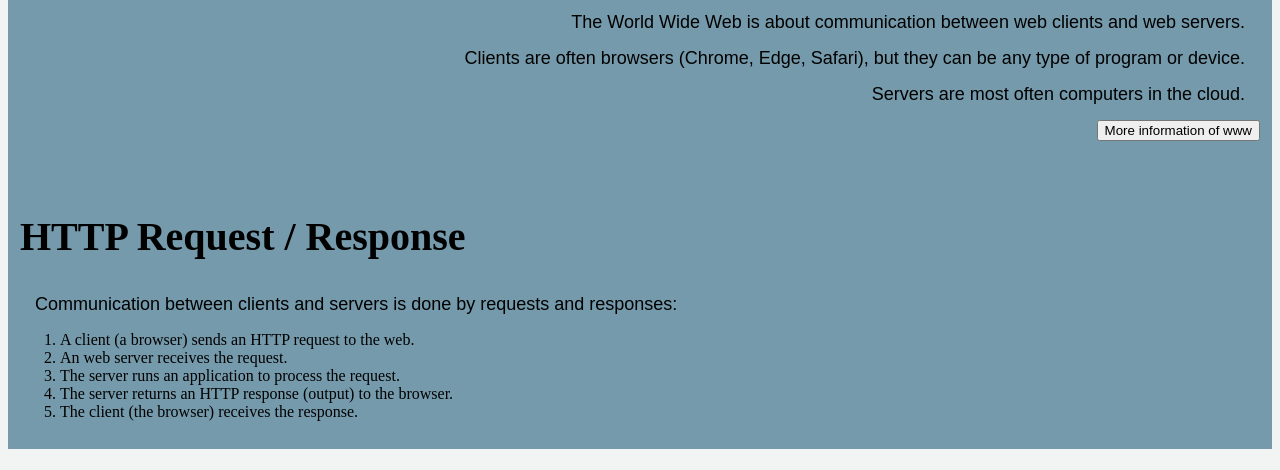
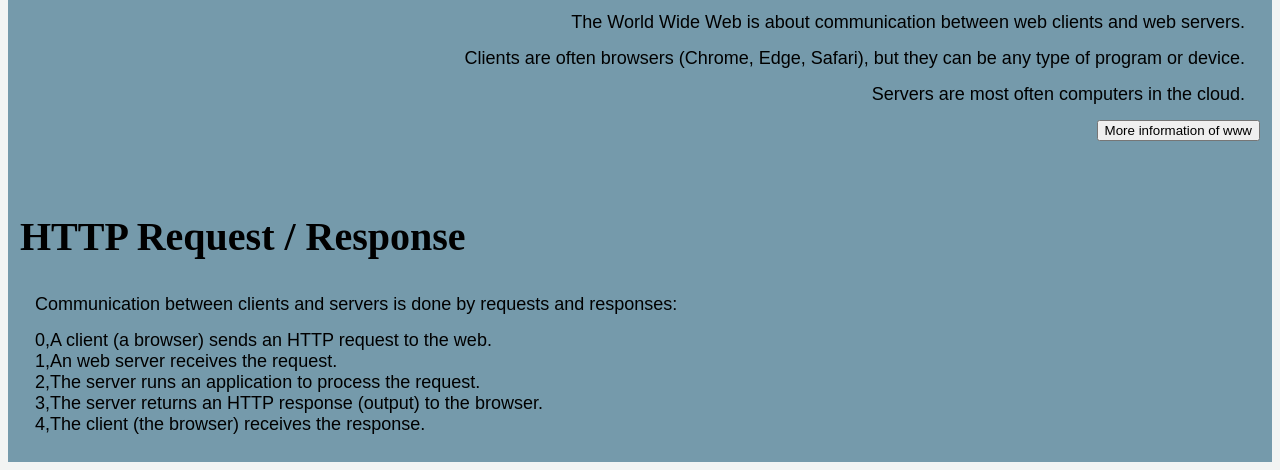
Before and after one commit to ab0904076/group-7-case-study, a plain HTML site: page httpbasics.html in a window 1280 px wide. Shown: the part 605-1075 px from the top of the page. Drawn offline with Linux system fonts and the light colour scheme.

Commit message:
Add files via upload
update httpbasics.http

```diff
--- a/httpbasics.html
+++ b/httpbasics.html
@@ -49,13 +49,17 @@
   <article id="rr">
     <h2>HTTP Request / Response</h2>
     <p>Communication between clients and servers is done by requests and responses:</p>
-    <ol>
-      <li>A client (a browser) sends an HTTP request to the web.</li>
-      <li>An web server receives the request.</li>
-      <li>The server runs an application to process the request.</li>
-      <li>The server returns an HTTP response (output) to the browser.</li>
-      <li>The client (the browser) receives the response.</li>
-    </ol>
+
+
+    <p id="RR"></p>
+    <script>
+    var fruits = ["A client (a browser) sends an HTTP request to the web.", "An web server receives the request.", "The server runs an application to process the request.", "The server returns an HTTP response (output) to the browser.", "The client (the browser) receives the response."];
+    var f = fruits.entries();
+
+    for (x of f) {
+      document.getElementById("RR").innerHTML += x + "<br>";
+    }
+    </script>
   </article>
 </body>
 </html>
```
